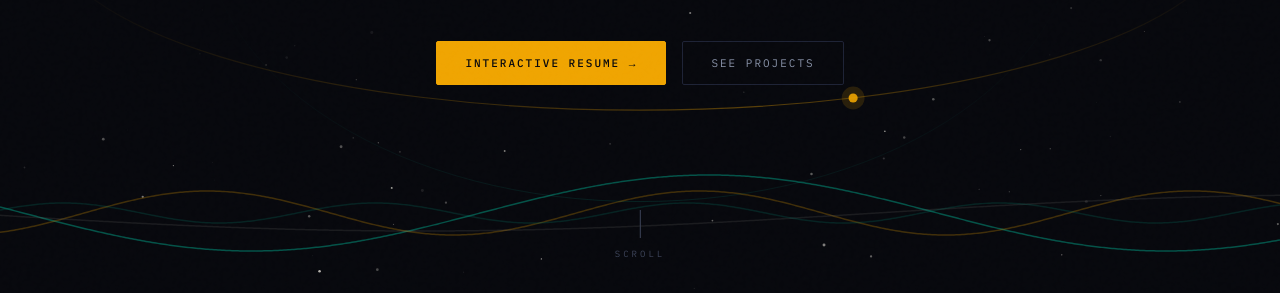
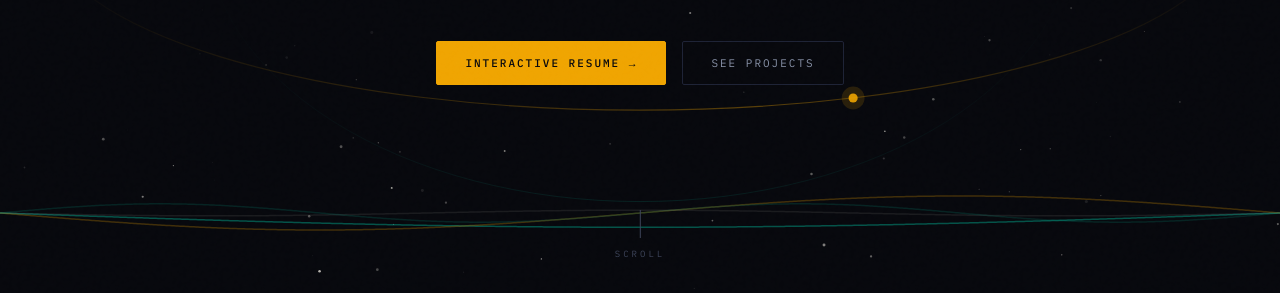
Before and after one commit to ardithamar/ardithamar.github.io, a plain HTML site: page index.html in a window 1280 px wide. Shown: the part 507-800 px from the top of the page. Drawn offline with Linux system fonts and the light colour scheme.

Commit message:
messing with wave graphic - trying to make it a standing wave

```diff
--- a/index.html
+++ b/index.html
@@ -626,10 +626,10 @@ section{padding:100px 0;}
   const canvas = document.getElementById('wave-canvas');
   const ctx = canvas.getContext('2d');
   const WAVES = [
-    { freq:1.4, amp:38, speed:0.022, color:'#00c9a7', alpha:0.55, phase:0 },
-    { freq:2.6, amp:22, speed:0.038, color:'#f0a500', alpha:0.35, phase:1.2 },
-    { freq:0.7, amp:18, speed:0.012, color:'#eae6dd', alpha:0.12, phase:2.5 },
-    { freq:4.1, amp:10, speed:0.055, color:'#00c9a7', alpha:0.2,  phase:0.7 },
+    { freq:1, amp:38, speed:0.006, color:'#00c9a7', alpha:0.55, phase:0 },
+    { freq:2, amp:22, speed:0.008, color:'#f0a500', alpha:0.35, phase:1.2 },
+    { freq:3, amp:18, speed:0.012, color:'#eae6dd', alpha:0.12, phase:2.5 },
+    { freq:4, amp:10, speed:0.005, color:'#00c9a7', alpha:0.2,  phase:0.7 },
   ];
   let t = 0;
   function resize(){
@@ -642,7 +642,7 @@ section{padding:100px 0;}
     WAVES.forEach(w=>{
       ctx.beginPath();
       for(let x=0;x<=W;x+=2){
-        const y = mid + w.amp * Math.sin(w.freq*(x/W)*Math.PI*2 - t*w.speed*60 + w.phase);
+        const y = mid + w.amp * Math.sin(w.freq * Math.PI * (x/W)) * Math.cos(t * w.speed * 60 + w.phase);
         x===0 ? ctx.moveTo(x,y) : ctx.lineTo(x,y);
       }
       ctx.strokeStyle = w.color;
```
